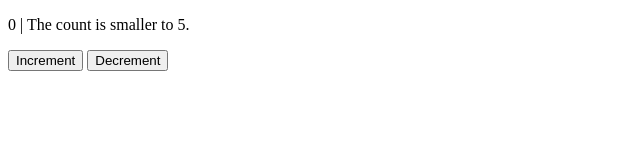
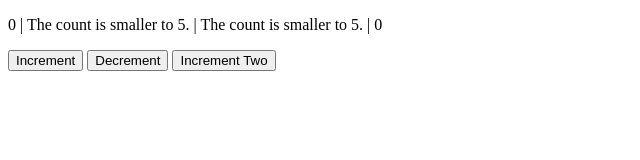
Before and after one commit to ricardotavaresit/eti-vue2-chapter04, a plain HTML site: page class01/index.html in a window 1280 px wide. Shown: the whole page, without its empty margins (0-640 px from the left). Drawn offline with nearby package versions, Linux system fonts and the light colour scheme.

Commit message:
create method incrementTwo

```diff
--- a/class01/index.html
+++ b/class01/index.html
@@ -9,9 +9,10 @@
 </head>
 <body>
     <div id="app">
-        <p>{{ count }} | {{ countComputed }} </p>
+        <p>{{ count }} | {{ countComputed }} | {{ countMethod() }} | {{ countTwo }} </p>
         <button v-on:click="increment">Increment</button>
         <button @click="decrement">Decrement</button>
+        <button @click="incrementTwo">Increment Two</button>
     </div>
 </body>
 </html>
@@ -21,7 +22,8 @@
     new Vue({
         el: "#app",
         data: {
-            count: 0
+            count: 0,
+            countTwo: 0
         },
         methods:{
             increment(){
@@ -30,9 +32,17 @@
             decrement(){
                 this.count--;
             },
+            incrementTwo(){
+                this.countTwo++;
+            },
+            countMethod(){
+                console.log("countMethod");
+                return  this.count >= 5 ? "The count is greater or equal to 5." : "The count is smaller to 5."
+            }
         },
         computed:{
             countComputed: function(){
+                console.log("countComputed");
                 return  this.count >= 5 ? "The count is greater or equal to 5." : "The count is smaller to 5."
             }
         }
```
